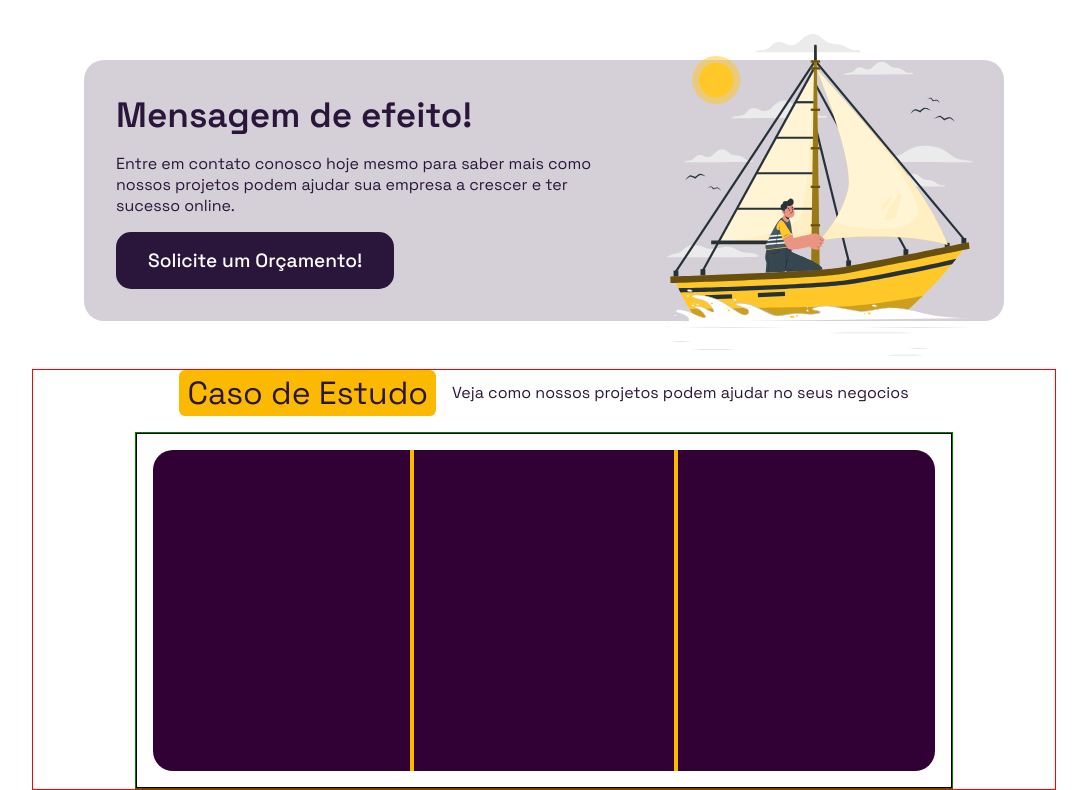
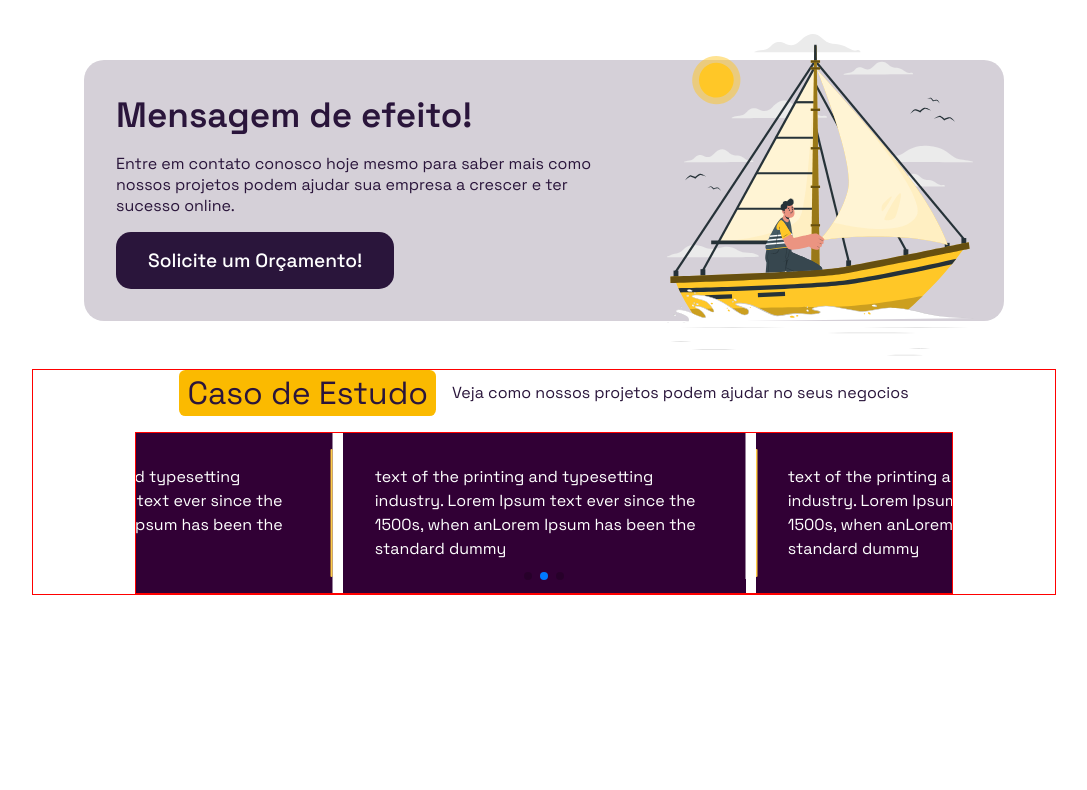
Before and after one commit to Vinicius-faricast/lp_marujo_performance, a React (Vite) app in the folder marujo_performance/: page / in a window 1280 px wide. Shown: the part 1319-2109 px from the top of the page, without its empty margins (96-1183 px from the left). After the commit the page ends 1914 px from the top, so only its background shows below. Built offline with nearby package versions, Linux system fonts and the light colour scheme.

Commit message:
adjustment in useCase component

```diff
--- a/marujo_performance/package.json
+++ b/marujo_performance/package.json
@@ -13,7 +13,8 @@
     "react": "^18.3.1",
     "react-dom": "^18.3.1",
     "react-icons": "^5.3.0",
-    "styled-components": "^6.1.13"
+    "styled-components": "^6.1.13",
+    "swiper": "^11.1.14"
   },
   "devDependencies": {
     "@eslint/js": "^9.11.1",
--- /dev/null
+++ b/marujo_performance/src/components/ArticleCase/ArticleCase.jsx
@@ -0,0 +1,12 @@
+import * as S from './styles';
+
+export const ArticleCase = ({direction}) => {
+
+    return (
+        <S.ArticleCarroussel direction={direction}>
+            <S.ArticleContent>
+                text of the printing and typesetting industry. Lorem Ipsum text ever since the 1500s, when anLorem Ipsum has been the standard dummy
+            </S.ArticleContent>
+        </S.ArticleCarroussel>
+    )
+}
--- /dev/null
+++ b/marujo_performance/src/components/ArticleCase/styles.js
@@ -0,0 +1,85 @@
+import { css, styled } from 'styled-components';
+
+export const ArticleCarroussel = styled.div`
+    background: var(--secundary-color-dark);
+    border-radius: 20px;
+    padding: 2rem;
+    position: relative;
+
+
+    /* &:first-child{
+        border-radius: 20px 0 0 20px;
+        position: relative;
+
+        &::after{
+            content: '';
+            width: 2px;
+            height: 80%;
+            top: 10%;
+            right: 0;
+            border-radius: 10px;
+            background: var(--primary-color-light);
+            position: absolute;
+        }
+
+    } */
+
+    /* &:last-child{
+        border-radius: 0 20px 20px 0;
+        position: relative;
+
+        &::before{
+            content: '';
+            width: 2px;
+            height: 80%;
+            top: 10%;
+            left: 0;
+            border-radius: 10px;
+            background: var(--primary-color-light);
+            position: absolute;
+        }
+
+    } */
+
+    @media screen and (min-width: 800px) {
+        border-radius: 0px;
+
+        ${({ direction }) => direction === "last" && css`
+
+            border-radius: 0 20px 20px 0;
+            &::after{
+                content: '';
+                width: 2px;
+                height: 80%;
+                top: 10%;
+                left: 0;
+                border-radius: 10px;
+                background: var(--primary-color-light);
+                position: absolute;
+            }
+        `}
+
+        ${({ direction }) => direction === "first" && css`
+
+            border-radius: 20px 0px 0px 20px;
+            &::after{
+                content: '';
+                width: 2px;
+                height: 80%;
+                top: 10%;
+                right: 0;
+                border-radius: 10px;
+                background: var(--primary-color-light);
+                position: absolute;
+            }
+        `}
+
+    }
+`;
+
+export const ArticleContent = styled.p`
+    font-size: 1rem;
+    line-height: 150%;
+    color: var(--text-color0);
+
+`;
--- a/marujo_performance/src/components/UseCase/UseCase.jsx
+++ b/marujo_performance/src/components/UseCase/UseCase.jsx
@@ -1,17 +1,42 @@
-import { HeaderSections } from '../HeaderSections/HeaderSections'
-import * as S from './styles'
+import { HeaderSections } from '../HeaderSections/HeaderSections';
+import * as S from './styles';
+
+import { Swiper, SwiperSlide } from 'swiper/react';
+import { Navigation, Pagination, Scrollbar, A11y} from 'swiper/modules';
+
+import 'swiper/css';
+import 'swiper/css/navigation';
+import 'swiper/css/pagination';
+import 'swiper/css/scrollbar';
+import { ArticleCase } from '../ArticleCase/ArticleCase';
 
 export const UseCase = () => {
     return (
         <S.UseCaseContainer>
             <HeaderSections title='Caso de Estudo'>Veja como nossos projetos podem ajudar no seus negocios</HeaderSections>
-            <S.CarrousselContainer>
-                <S.Carroussel>
-                    <S.ArticleCarroussel></S.ArticleCarroussel>
-                    <S.ArticleCarroussel></S.ArticleCarroussel>
-                    <S.ArticleCarroussel></S.ArticleCarroussel>
-                </S.Carroussel>
-            </S.CarrousselContainer>
+
+            <Swiper style={{'border': '1px solid red', 'width': '80%'}}
+
+                observeParents = {true}
+                observer = {true}
+                slidesPerView={2}
+                spaceBetween={10}
+                centeredSlides={true}
+                initialSlide={1}
+                resistanceRatio= {0}
+                pagination={{ clickable: true }}
+
+                // navigation
+                modules={[Pagination]}
+                allowSlideNext = {true}
+                allowSlidePrev = {true}
+                // allowTouchMove = {false}
+            >
+                <SwiperSlide><ArticleCase direction={'first'}></ArticleCase></SwiperSlide>
+                <SwiperSlide><ArticleCase></ArticleCase></SwiperSlide>
+                <SwiperSlide><ArticleCase direction={'last'}></ArticleCase></SwiperSlide>
+            </Swiper>
+
         </S.UseCaseContainer>
     )
 }
--- a/marujo_performance/src/components/UseCase/styles.js
+++ b/marujo_performance/src/components/UseCase/styles.js
@@ -7,14 +7,13 @@ export const UseCaseContainer = styled.div`
     flex-direction: column;
     gap: 1rem;
     margin: 0 auto;
+
 `;
 
 export const CarrousselContainer = styled.div`
-    border: 1px solid green;
     width: 80%;
-    /* max-width: 100%; */
     margin: 0 auto;
-    overflow-y: hidden;
+    overflow: hidden;
 
     @media screen and (max-width: 800px){
         border: 1px solid red;
@@ -23,51 +22,17 @@ export const CarrousselContainer = styled.div`
 `;
 
 export const Carroussel = styled.div`
-    border: 1px solid black;
+    /* border: 1px solid black; */
     display: flex;
-    /* width: 2000px; */
-    max-width: 1024px;
-    padding: 1rem;
-    /* overflow-y: hidden; */
+    width: 100%;
+    flex-direction: row;
+    justify-content: center;
+    /* gap: 3rem; */
 
     @media screen and (max-width:800px){
         gap: 1rem;
         width: 1024px;
-        /* overflow-y: hidden; */
+        /* overflow: hidden; */
 
     }
 `;
-
-export const ArticleCarroussel = styled.div`
-    width: 388px;
-    flex-grow: 1;
-    height: 321px;
-    background: var(--secundary-color-dark);
-
-
-    &:first-child{
-        border-radius: 20px 0 0 20px;
-        border-right: 4px solid var(--primary-color);
-    }
-
-    &:last-child{
-        border-radius: 0 20px 20px 0;
-        border-left: 4px solid var(--primary-color);
-    }
-
-    @media screen and (max-width: 800px) {
-        border-radius: 20px;
-
-        &:first-child{
-        border-radius: 20px 0 0 20px;
-        border-right: none;
-        border-radius: 20px;
-    }
-
-    &:last-child{
-        border-radius: 0 20px 20px 0;
-        border-left: none;
-        border-radius: 20px;
-    }
-    }
-`;
--- a/marujo_performance/src/styles/GlobalStyles.js
+++ b/marujo_performance/src/styles/GlobalStyles.js
@@ -1,4 +1,4 @@
-import { createGlobalStyle } from 'styled-components'
+import { createGlobalStyle } from 'styled-components';
 
 export const GlobalStyles = createGlobalStyle`
 
```
Also changed, not shown: 1 other file (tests, documents, lock files or other folders).
